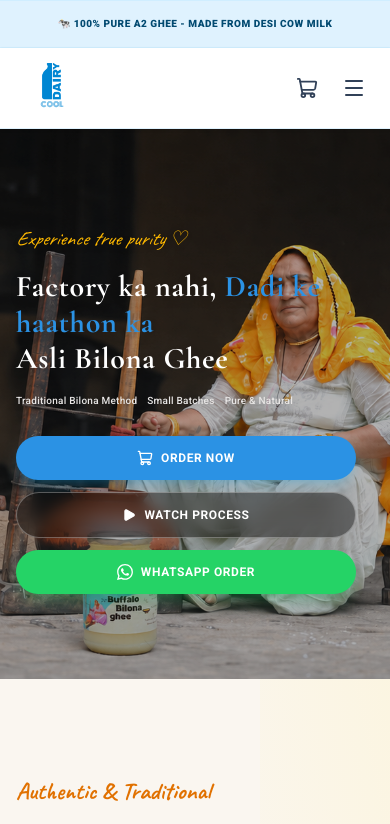
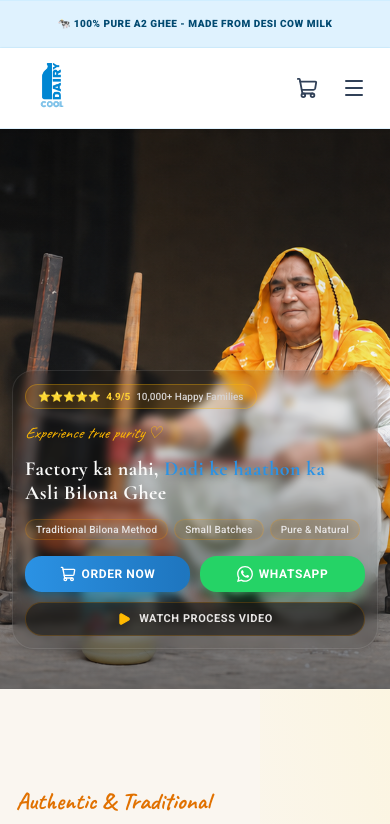
Before and after one commit to gohypedevelopers-stack/dairy_cool, a Next.js app: page / in a window 390 px wide. Shown: the top 824 px of the page. Built offline with nearby package versions, Linux system fonts and the light colour scheme.

Commit message:
feat: add hero and process video showcase sections to homepage

```diff
--- a/components/home/hero.tsx
+++ b/components/home/hero.tsx
@@ -10,7 +10,7 @@ interface HeroProps {
 
 export default function Hero({ onPlayVideo, onWhatsAppOrder }: HeroProps) {
   return (
-    <section className="relative overflow-hidden bg-[#18130F] min-h-[550px] lg:min-h-[650px] flex flex-col justify-center text-white">
+    <section className="relative overflow-hidden bg-[#18130F] min-h-[560px] sm:min-h-[580px] lg:min-h-[650px] flex flex-col justify-end md:justify-center text-white pb-6 md:pb-0">
       {/* Background Image & Overlay */}
       <div className="absolute inset-0 w-full h-full z-0 overflow-hidden bg-[#18130F]">
         <Image
@@ -27,50 +27,80 @@ export default function Hero({ onPlayVideo, onWhatsAppOrder }: HeroProps) {
           fill
           sizes="100vw"
           priority
-          className="object-cover object-center md:hidden"
+          className="object-cover object-top md:hidden"
         />
 
-        {/* Gradient overlay for desktop to ensure text is highly readable */}
+        {/* Gradient overlay for desktop */}
         <div className="absolute inset-0 bg-gradient-to-r from-black/90 via-black/50 to-transparent w-[80%] hidden md:block" />
-        {/* Subtle mobile overlay just to ensure text pops, without hiding the new mobile image */}
-        <div className="absolute inset-0 bg-black/30 md:hidden" />
+        {/* Soft bottom vignette overlay for mobile to ground content without darkening image */}
+        <div className="absolute inset-0 bg-gradient-to-b from-black/20 via-transparent to-black/50 md:hidden pointer-events-none" />
       </div>
 
-      <div className="max-w-7xl mx-auto w-full px-4 sm:px-6 lg:px-8 relative z-10 pt-16 pb-12 sm:pt-24 sm:pb-20 flex-grow flex flex-col justify-center sm:justify-center justify-start mt-8 sm:mt-0">
-        <div className="max-w-xl space-y-4 sm:space-y-6">
+      <div className="max-w-7xl mx-auto w-full px-3 sm:px-6 lg:px-8 relative z-10 pt-16 md:pt-24 pb-4 md:pb-20 flex-grow flex flex-col justify-end md:justify-center">
+        {/* Mobile Ultra-Transparent Container / Standard Desktop Block */}
+        <div className="max-w-xl space-y-3 sm:space-y-6 bg-black/10 md:bg-transparent backdrop-blur-xs md:backdrop-blur-none border border-white/10 md:border-none rounded-2xl md:rounded-none p-3 sm:p-6 md:p-0 shadow-lg md:shadow-none">
+
+          {/* Trust Badge on Mobile */}
+          <div className="inline-flex items-center gap-1.5 px-3 py-1 rounded-full bg-amber-500/15 border border-amber-400/30 text-amber-300 text-[10px] sm:text-xs font-medium">
+            <span>⭐⭐⭐⭐⭐</span>
+            <span className="font-bold text-amber-300">4.9/5</span>
+            <span className="text-stone-300 hidden sm:inline">•</span>
+            <span className="text-stone-300 text-[10px] sm:text-xs">10,000+ Happy Families</span>
+          </div>
+
           {/* Cursive subtitle with line decoration */}
           <div className="flex items-center gap-2 sm:gap-3">
-            <div className="w-10 h-[1px] bg-amber-400/40 relative hidden sm:block">
+            <div className="w-8 sm:w-10 h-[1px] bg-amber-400/40 relative hidden sm:block">
               <div className="absolute right-0 top-1/2 -translate-y-1/2 w-1.5 h-1.5 bg-amber-400 rounded-full" />
             </div>
-            <span className="font-cursive text-xl sm:text-2xl md:text-3xl text-amber-400 block italic drop-shadow-md">
+            <span className="font-cursive text-base sm:text-2xl md:text-3xl text-amber-400 block italic drop-shadow-md">
               Experience true purity ♡
             </span>
           </div>
 
-          <h1 className="text-3xl sm:text-5xl lg:text-6xl font-serif font-black leading-[1.2] sm:leading-[1.15] tracking-wide drop-shadow-lg">
+          <h1 className="text-xl sm:text-5xl lg:text-6xl font-serif font-black leading-[1.2] sm:leading-[1.15] tracking-wide drop-shadow-lg text-stone-50">
             Factory ka nahi, <br className="hidden sm:block" />
             <span className="text-[#2B92E4] drop-shadow-md">Dadi ke haathon ka</span> <br />
             Asli Bilona Ghee
           </h1>
 
-          <p className="text-[10px] sm:text-xs md:text-sm font-medium text-stone-200 tracking-wide flex flex-wrap gap-x-2.5 gap-y-1 sm:gap-y-2 items-center drop-shadow-md">
-            <span>Traditional Bilona Method</span>
-            <span className="text-amber-500/80 hidden sm:inline">•</span>
-            <span>Small Batches</span>
-            <span className="text-amber-500/80 hidden sm:inline">•</span>
-            <span>Pure & Natural</span>
-          </p>
+          {/* Product Highlights / Badges */}
+          <div className="flex flex-wrap gap-1.5 sm:gap-2.5 items-center text-[10px] sm:text-xs md:text-sm font-medium text-stone-200 tracking-wide pt-0.5 sm:pt-0">
+            <span className="bg-amber-500/10 md:bg-transparent backdrop-blur-xs md:backdrop-blur-none px-2.5 py-0.5 md:p-0 rounded-full border border-amber-500/20 md:border-none text-stone-200">
+              Traditional Bilona Method
+            </span>
+            <span className="text-amber-400/80 hidden sm:inline">•</span>
+            <span className="bg-amber-500/10 md:bg-transparent backdrop-blur-xs md:backdrop-blur-none px-2.5 py-0.5 md:p-0 rounded-full border border-amber-500/20 md:border-none text-stone-200">
+              Small Batches
+            </span>
+            <span className="text-amber-400/80 hidden sm:inline">•</span>
+            <span className="bg-amber-500/10 md:bg-transparent backdrop-blur-xs md:backdrop-blur-none px-2.5 py-0.5 md:p-0 rounded-full border border-amber-500/20 md:border-none text-stone-200">
+              Pure & Natural
+            </span>
+          </div>
 
-          <div className="flex flex-col sm:flex-row flex-wrap items-stretch sm:items-center gap-3 sm:gap-4 pt-3 sm:pt-4 w-full max-w-[340px] sm:max-w-none">
+          {/* Action CTAs */}
+          <div className="flex flex-col sm:flex-row flex-wrap items-stretch sm:items-center gap-2.5 sm:gap-4 pt-1 sm:pt-4 w-full sm:max-w-none">
+            {/* Top 2 primary buttons side-by-side on mobile */}
+            <div className="grid grid-cols-2 gap-2.5 sm:flex sm:items-center sm:gap-4">
               <a
                 href="#shop"
-              className="inline-flex items-center justify-center gap-2 bg-[#2B92E4] hover:bg-[#207fcc] text-white font-bold px-6 py-3.5 rounded-full text-xs uppercase tracking-wider transition shadow-lg shadow-sky-500/20 active:scale-95 whitespace-nowrap"
+                className="inline-flex items-center justify-center gap-1.5 sm:gap-2 bg-gradient-to-r from-[#2B92E4] to-[#1E75BE] hover:from-[#207fcc] hover:to-[#175fa0] text-white font-bold px-3.5 sm:px-6 py-2.5 sm:py-3.5 rounded-xl sm:rounded-full text-xs uppercase tracking-wider transition shadow-lg shadow-sky-500/25 active:scale-95 whitespace-nowrap"
               >
                 <ShoppingCart className="w-4 h-4" />
                 <span>Order Now</span>
               </a>
 
+              <button
+                onClick={onWhatsAppOrder || (() => window.open("https://wa.me/9716003060?text=Hello%20Dairy%20Cool!%20I%20want%20to%20place%20a%20quick%20order.", "_blank"))}
+                className="inline-flex items-center justify-center gap-1.5 sm:gap-2 bg-[#25D366] hover:bg-[#20bd5a] text-white font-bold px-3.5 sm:px-6 py-2.5 sm:py-3.5 rounded-xl sm:rounded-full text-xs uppercase tracking-wider transition shadow-lg shadow-green-500/25 active:scale-95 whitespace-nowrap cursor-pointer"
+              >
+                <WhatsAppIcon className="w-4 h-4 fill-white text-white" />
+                <span>WhatsApp</span>
+              </button>
+            </div>
+
+            {/* Video Action Button */}
             <button
               onClick={() => {
                 const el = document.getElementById("watch-process") || document.getElementById("videos") || document.getElementById("real-videos");
@@ -80,18 +110,10 @@ export default function Hero({ onPlayVideo, onWhatsAppOrder }: HeroProps) {
                   onPlayVideo("Sacred Bilona Churning", "https://commondatastorage.googleapis.com/gtv-videos-bucket/sample/ForBiggerBlazes.mp4");
                 }
               }}
-              className="inline-flex items-center justify-center gap-2 bg-black/40 hover:bg-black/60 backdrop-blur-sm text-white font-bold px-6 py-3.5 rounded-full text-xs uppercase tracking-wider transition border border-white/30 active:scale-95 whitespace-nowrap cursor-pointer"
+              className="inline-flex items-center justify-center gap-2 bg-stone-900/60 hover:bg-stone-900/80 md:bg-black/40 md:hover:bg-black/60 backdrop-blur-md text-stone-200 hover:text-white font-semibold px-4 sm:px-6 py-2 sm:py-3.5 rounded-xl sm:rounded-full text-[11px] sm:text-xs uppercase tracking-wider transition border border-amber-500/20 md:border-white/20 active:scale-95 whitespace-nowrap cursor-pointer w-full sm:w-auto"
             >
-              <Play className="w-3.5 h-3.5 fill-white text-white" />
-              <span>Watch Process</span>
-            </button>
-
-            <button
-              onClick={onWhatsAppOrder || (() => window.open("https://wa.me/9716003060?text=Hello%20Dairy%20Cool!%20I%20want%20to%20place%20a%20quick%20order.", "_blank"))}
-              className="inline-flex items-center justify-center gap-2 bg-[#25D366] hover:bg-[#20bd5a] text-white font-bold px-6 py-3.5 rounded-full text-xs uppercase tracking-wider transition shadow-lg shadow-green-500/20 active:scale-95 whitespace-nowrap cursor-pointer"
-            >
-              <WhatsAppIcon className="w-4 h-4 fill-white text-white" />
-              <span>WhatsApp Order</span>
+              <Play className="w-3.5 h-3.5 fill-amber-400 text-amber-400" />
+              <span>Watch Process Video</span>
             </button>
           </div>
         </div>
--- a/components/home/quality-checks.tsx
+++ b/components/home/quality-checks.tsx
@@ -73,28 +73,28 @@ export default function QualityChecks({ onPlayVideo }: QualityChecksProps) {
   }, []);
 
   return (
-    <section id="watch-process" className="py-24 bg-white border-b border-slate-100">
+    <section id="watch-process" className="py-12 sm:py-24 bg-white border-b border-slate-100 overflow-hidden">
       <div className="max-w-[1400px] mx-auto px-4 sm:px-6 lg:px-8">
 
         {/* Title */}
-        <div className="text-center space-y-3 mb-16 max-w-2xl mx-auto">
-          <span className="font-cursive text-2xl text-amber-600 font-bold block">
+        <div className="text-center space-y-2 sm:space-y-3 mb-8 sm:mb-16 max-w-2xl mx-auto">
+          <span className="font-cursive text-xl sm:text-2xl text-amber-600 font-bold block">
             Watch The Real Process
           </span>
-          <h2 className="text-3xl sm:text-4xl md:text-5xl font-serif font-black text-slate-900 leading-tight">
+          <h2 className="text-2xl sm:text-4xl md:text-5xl font-serif font-black text-slate-900 leading-tight">
             Humare gaon se, <span className="text-[#0284c7]">seedha aap tak</span>
           </h2>
-          <p className="text-slate-500 text-sm md:text-base leading-relaxed mt-4">
+          <p className="text-slate-500 text-xs sm:text-sm md:text-base leading-relaxed mt-2 sm:mt-4">
             Experience the authenticity of our process. No machines, no shortcuts—just pure dedication and age-old traditions passed down through generations.
           </p>
         </div>
 
-        {/* Video Horizontal Grid */}
-        <div className="grid grid-cols-2 md:grid-cols-5 gap-3 md:gap-5">
+        {/* Video Reel: Horizontal scrollable story cards on mobile, grid on desktop */}
+        <div className="flex sm:grid sm:grid-cols-2 md:grid-cols-5 gap-3.5 md:gap-5 overflow-x-auto sm:overflow-visible snap-x snap-mandatory pb-4 sm:pb-0 -mx-4 px-4 sm:mx-0 sm:px-0 scrollbar-none">
           {processVideos.map((video, idx) => (
             <div
               key={idx}
-              className="group relative aspect-[3/4] md:aspect-[4/5] lg:aspect-[9/16] rounded-2xl overflow-hidden bg-slate-900 shadow-sm cursor-pointer hover:-translate-y-2 hover:shadow-2xl hover:shadow-[#0284c7]/20 transition-all duration-500 border border-slate-200/50"
+              className="group relative flex-none w-[68vw] sm:w-auto aspect-[9/14] sm:aspect-[4/5] lg:aspect-[9/16] rounded-2xl overflow-hidden bg-slate-900 shadow-md cursor-pointer hover:-translate-y-2 hover:shadow-2xl hover:shadow-[#0284c7]/20 transition-all duration-500 border border-slate-200/50 snap-center"
               onClick={() => onPlayVideo && onPlayVideo(video.title, video.url)}
             >
               {/* Video Tag (Auto plays on scroll) */}
@@ -108,26 +108,26 @@ export default function QualityChecks({ onPlayVideo }: QualityChecksProps) {
                 muted
                 loop
                 playsInline
-                className="absolute inset-0 w-full h-full object-cover opacity-90 group-hover:opacity-100 group-hover:scale-110 transition-all duration-700"
+                className="absolute inset-0 w-full h-full object-cover opacity-90 group-hover:opacity-100 group-hover:scale-105 transition-all duration-700"
               />
 
               {/* Elegant Gradient Overlay */}
-              <div className="absolute inset-0 bg-gradient-to-t from-black/90 via-black/20 to-transparent opacity-80 group-hover:opacity-100 transition-opacity duration-500" />
+              <div className="absolute inset-0 bg-gradient-to-t from-black/90 via-black/30 to-transparent opacity-90 sm:opacity-80 sm:group-hover:opacity-100 transition-opacity duration-500" />
 
               {/* Text Info */}
-              <div className="absolute bottom-5 left-4 right-4 text-left z-10 transform translate-y-2 group-hover:translate-y-0 transition-transform duration-500">
-                 <h3 className="text-sm md:text-base font-serif font-bold text-white mb-1 drop-shadow-md">
+              <div className="absolute bottom-4 left-3.5 right-3.5 sm:bottom-5 sm:left-4 sm:right-4 text-left z-10">
+                 <h3 className="text-sm md:text-base font-serif font-bold text-white mb-0.5 sm:mb-1 drop-shadow-md">
                    {video.title}
                  </h3>
-                 <p className="text-[10px] md:text-xs text-white/70 font-medium tracking-wide drop-shadow-md opacity-0 group-hover:opacity-100 transition-opacity duration-500 delay-100">
+                 <p className="text-[11px] md:text-xs text-white/80 font-medium tracking-wide drop-shadow-md opacity-100 sm:opacity-0 sm:group-hover:opacity-100 transition-opacity duration-500">
                    {video.subtitle}
                  </p>
               </div>
 
-              {/* Glass Play Icon Container */}
-              <div className="absolute inset-0 flex items-center justify-center opacity-0 group-hover:opacity-100 transition-opacity duration-500">
-                <div className="w-12 h-12 rounded-full bg-white/20 backdrop-blur-md border border-white/30 text-white flex items-center justify-center shadow-[0_8px_32px_rgba(0,0,0,0.12)] group-hover:scale-110 transition-transform duration-500">
-                  <Play className="w-5 h-5 fill-current ml-1" />
+              {/* Glass Play Icon Container - Always visible subtle play ring on mobile, hover effect on desktop */}
+              <div className="absolute inset-0 flex items-center justify-center opacity-90 sm:opacity-0 sm:group-hover:opacity-100 transition-opacity duration-500 pointer-events-none">
+                <div className="w-10 h-10 sm:w-12 sm:h-12 rounded-full bg-black/30 sm:bg-white/20 backdrop-blur-md border border-white/30 text-white flex items-center justify-center shadow-lg group-hover:scale-110 transition-transform duration-500">
+                  <Play className="w-4 h-4 sm:w-5 sm:h-5 fill-current ml-0.5" />
                 </div>
               </div>
             </div>
```
Lines whose indentation alone changed are shown as unchanged.
